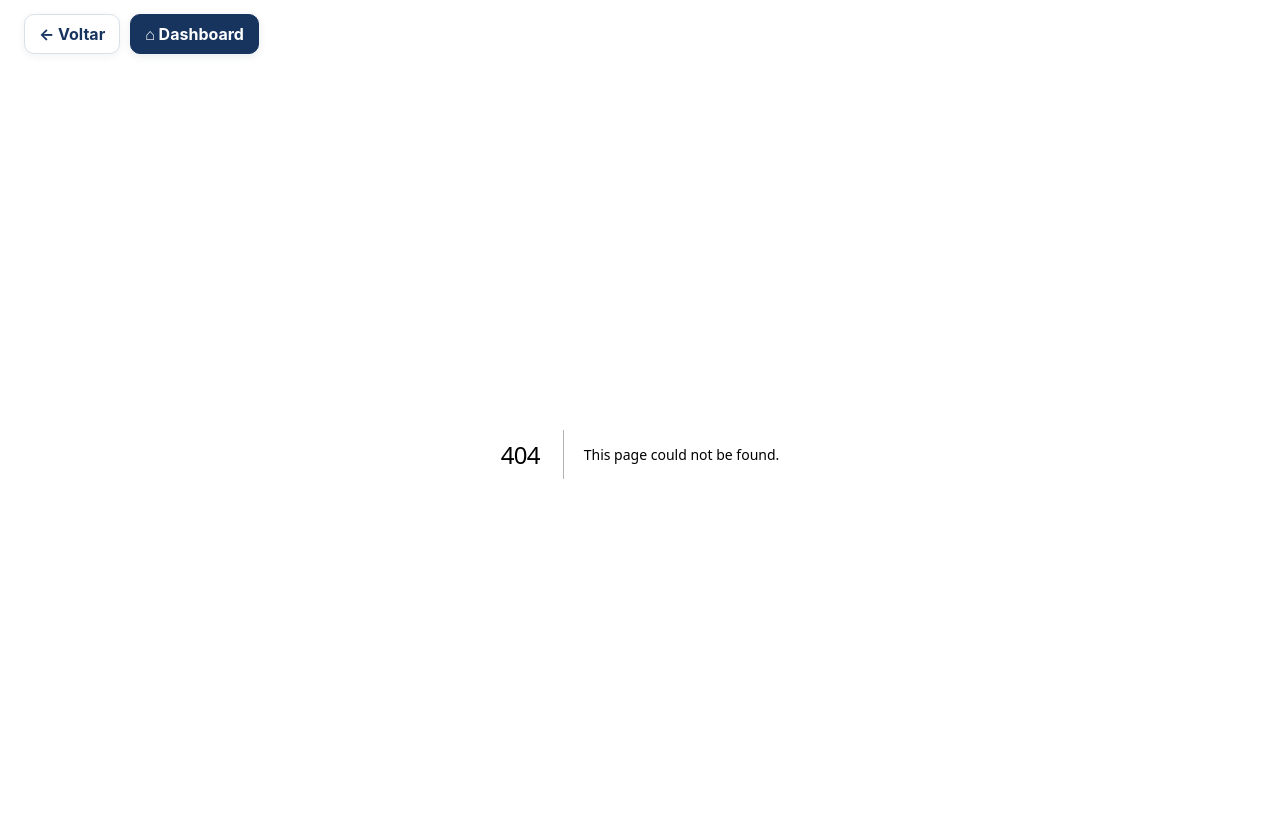
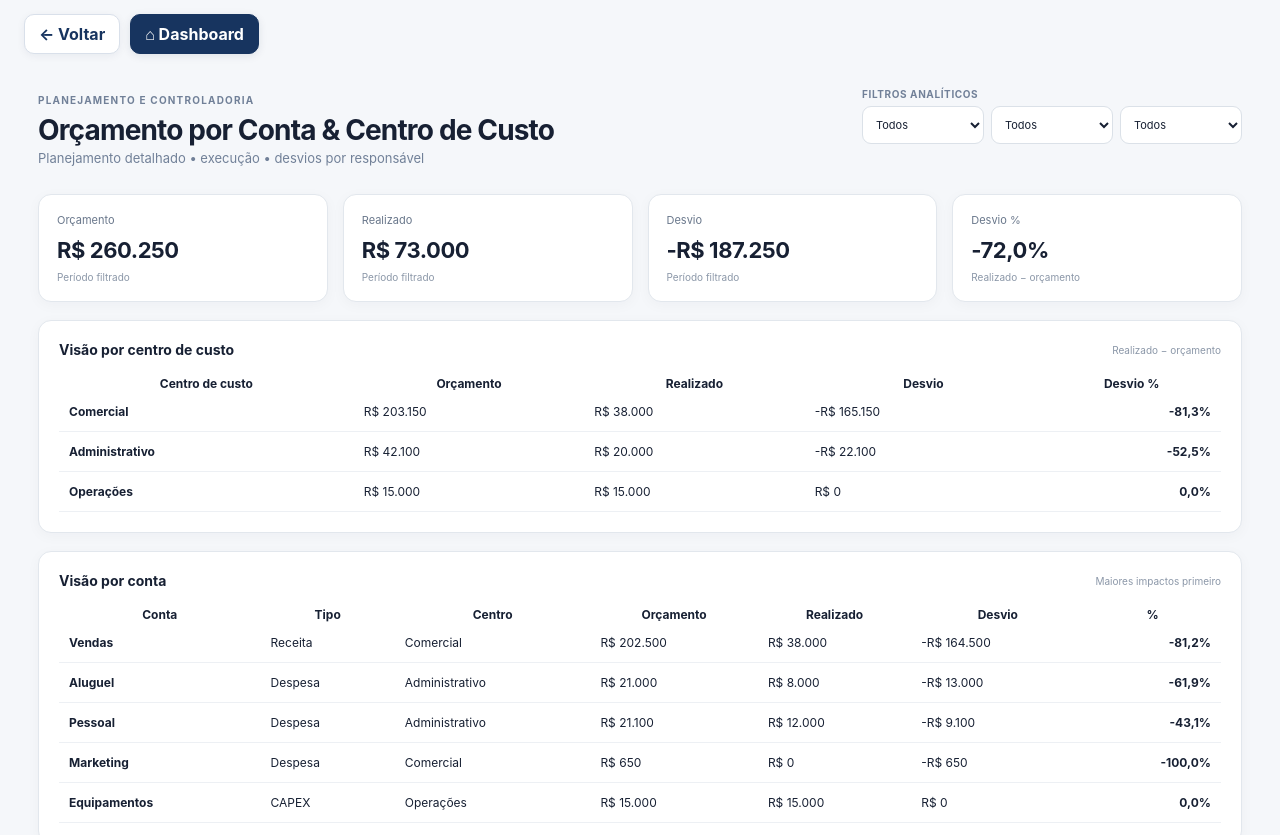
Before and after one commit to cardoso4009-byte/bp-financeiro-bi, a Next.js app: page /orcamento-analitico in a window 1280 px wide. Before the commit this address had no page. Shown: the top 835 px of the page. Built offline with nearby package versions, Linux system fonts and the light colour scheme.

Commit message:
feat: add budget by account and cost center analysis

```diff
--- /dev/null
+++ b/app/orcamento-analitico/page.tsx
@@ -0,0 +1,50 @@
+'use client'
+
+import { useEffect, useMemo, useState } from 'react'
+import { readFinancialSource } from '@/lib/financial-source'
+import type { FinancialEntry } from '@/lib/lancamentos-data'
+import { initialBudgetAnalytic, readBudgetAnalytic, writeBudgetAnalytic, type BudgetAnalyticLine } from '@/lib/budget-analytic-store'
+
+const brl=(n:number)=>n.toLocaleString('pt-BR',{style:'currency',currency:'BRL',maximumFractionDigits:0})
+const pct=(n:number)=>`${(n*100).toFixed(1).replace('.',',')}%`
+const months=['Jan','Fev','Mar','Abr','Mai','Jun','Jul','Ago','Set','Out','Nov','Dez']
+
+function actualFor(entries:FinancialEntry[], line:BudgetAnalyticLine){
+  return entries.filter(e=>e.competence===line.competence && e.type===line.type && e.category===line.account && e.costCenter===line.costCenter).reduce((s,e)=>s+Math.abs(e.value),0)
+}
+
+export default function OrcamentoAnalitico(){
+  const [lines,setLines]=useState<BudgetAnalyticLine[]>(initialBudgetAnalytic)
+  const [entries,setEntries]=useState<FinancialEntry[]>([])
+  const [editing,setEditing]=useState(false)
+  const [month,setMonth]=useState('Todos')
+  const [center,setCenter]=useState('Todos')
+  const [type,setType]=useState<'Todos'|'Receita'|'Despesa'|'CAPEX'>('Todos')
+
+  useEffect(()=>{setLines(readBudgetAnalytic());setEntries(readFinancialSource().entries)},[])
+  useEffect(()=>{if(typeof window!=='undefined')writeBudgetAnalytic(lines)},[lines])
+
+  const enriched=useMemo(()=>lines.map(l=>{const actual=actualFor(entries,l);const deviation=actual-l.budget;return {...l,actual,deviation,rate:l.budget?deviation/Math.abs(l.budget):actual?1:0}}),[lines,entries])
+  const filtered=enriched.filter(l=>(month==='Todos'||l.competence===`2026-${String(months.indexOf(month)+1).padStart(2,'0')}`)&&(center==='Todos'||l.costCenter===center)&&(type==='Todos'||l.type===type))
+  const totalBudget=filtered.reduce((s,l)=>s+l.budget,0), totalActual=filtered.reduce((s,l)=>s+l.actual,0), totalDeviation=totalActual-totalBudget
+  const centers=[...new Set(lines.map(l=>l.costCenter))]
+  const accounts=[...new Set(lines.map(l=>l.account))]
+  const centerSummary=useMemo(()=>centers.map(c=>{const rows=filtered.filter(l=>l.costCenter===c);const b=rows.reduce((s,l)=>s+l.budget,0);const a=rows.reduce((s,l)=>s+l.actual,0);return {c,b,a,d:a-b,r:b?(a-b)/Math.abs(b):0}}).filter(r=>r.b||r.a),[filtered,centers])
+  const accountSummary=useMemo(()=>accounts.map(a=>{const rows=filtered.filter(l=>l.account===a);const b=rows.reduce((s,l)=>s+l.budget,0);const act=rows.reduce((s,l)=>s+l.actual,0);return {a,b,act,d:act-b,r:b?(act-b)/Math.abs(b):0}}).filter(r=>r.b||r.act).sort((x,y)=>Math.abs(y.d)-Math.abs(x.d)),[filtered,accounts])
+  const update=(id:string, value:string)=>setLines(prev=>prev.map(l=>l.id===id?{...l,budget:Math.max(0,Number(value.replace(',','.'))||0)}:l))
+
+  return <main className="content" style={{marginLeft:0,width:'100%',maxWidth:1450,margin:'0 auto'}}>
+    <header><div><small>PLANEJAMENTO E CONTROLADORIA</small><h1>Orçamento por Conta & Centro de Custo</h1><p>Planejamento detalhado • execução • desvios por responsável</p></div><div className="period-controls"><label>Filtros analíticos</label><div><select value={month} onChange={e=>setMonth(e.target.value)}><option>Todos</option>{months.map(m=><option key={m}>{m}</option>)}</select><select value={center} onChange={e=>setCenter(e.target.value)}><option>Todos</option>{centers.map(c=><option key={c}>{c}</option>)}</select><select value={type} onChange={e=>setType(e.target.value as typeof type)}><option>Todos</option><option>Receita</option><option>Despesa</option><option>CAPEX</option></select></div></div></header>
+
+    <div className="cards"><Card title="Orçamento" value={totalBudget}/><Card title="Realizado" value={totalActual}/><Card title="Desvio" value={totalDeviation}/><Card title="Desvio %" value={totalBudget?totalDeviation/Math.abs(totalBudget):0} percent/></div>
+
+    <section className="panel wide"><div className="panel-title"><h2>Visão por centro de custo</h2><span>Realizado − orçamento</span></div><div className="table-wrap"><table><thead><tr><th>Centro de custo</th><th>Orçamento</th><th>Realizado</th><th>Desvio</th><th>Desvio %</th></tr></thead><tbody>{centerSummary.map(r=><tr key={r.c}><td><b>{r.c}</b></td><td>{brl(r.b)}</td><td>{brl(r.a)}</td><td>{brl(r.d)}</td><td>{pct(r.r)}</td></tr>)}</tbody></table></div></section>
+
+    <section className="panel wide"><div className="panel-title"><h2>Visão por conta</h2><span>Maiores impactos primeiro</span></div><div className="table-wrap"><table><thead><tr><th>Conta</th><th>Tipo</th><th>Centro</th><th>Orçamento</th><th>Realizado</th><th>Desvio</th><th>%</th></tr></thead><tbody>{accountSummary.map(r=>{const first=filtered.find(l=>l.account===r.a);return <tr key={r.a}><td><b>{r.a}</b></td><td>{first?.type}</td><td>{first?.costCenter}</td><td>{brl(r.b)}</td><td>{brl(r.act)}</td><td>{brl(r.d)}</td><td>{pct(r.r)}</td></tr>})}</tbody></table></div></section>
+
+    <section className="panel wide"><div className="panel-title"><h2>Matriz de orçamento</h2><span>{editing?'Edição habilitada':'Somente consulta'} <button className="primary-btn" onClick={()=>setEditing(v=>!v)}>{editing?'Concluir edição':'Editar orçamento'}</button></span></div><div className="table-wrap"><table><thead><tr><th>Mês</th><th>Tipo</th><th>Conta</th><th>Centro de custo</th><th>Projeto</th><th>Orçamento</th><th>Realizado</th><th>Desvio</th></tr></thead><tbody>{filtered.map(l=><tr key={l.id}><td>{months[Number(l.competence.slice(5))-1]}/2026</td><td>{l.type}</td><td><b>{l.account}</b></td><td>{l.costCenter}</td><td>{l.project||'—'}</td><td>{editing?<input inputMode="decimal" value={l.budget} onChange={e=>update(l.id,e.target.value)} style={{width:110}}/>:brl(l.budget)}</td><td>{brl(l.actual)}</td><td>{brl(l.deviation)} <small>({pct(l.rate)})</small></td></tr>)}</tbody></table></div><div className="note"><strong>Governança:</strong> o realizado é conciliado por competência, tipo, conta e centro de custo. O orçamento permanece separado e editável. Na próxima camada, esta matriz será ampliada para todo o ano e permitirá responsáveis, aprovação e trilha de alterações.</div></section>
+
+    <section className="panel wide"><div className="panel-title"><h2>Leitura gerencial</h2><span>Controladoria</span></div><div className="note"><strong>{totalDeviation<=0?'Execução dentro ou abaixo do orçamento':'Execução acima do orçamento'}</strong><p>{totalBudget?`O período filtrado apresenta ${brl(totalDeviation)} de desvio, equivalente a ${pct(totalDeviation/Math.abs(totalBudget))} do orçamento.`:'Não há orçamento informado para os filtros selecionados.'}</p><p>O próximo objetivo é ligar esta matriz ao fluxo de caixa projetado: cada compromisso orçado deverá gerar impacto esperado no caixa e ser comparado com contas a pagar/receber.</p></div></section>
+  </main>
+}
+function Card({title,value,percent=false}:{title:string;value:number;percent?:boolean}){return <div className="card"><span>{title}</span><strong>{percent?pct(value):brl(value)}</strong><small>{percent?'Realizado − orçamento':'Período filtrado'}</small></div>}
```
